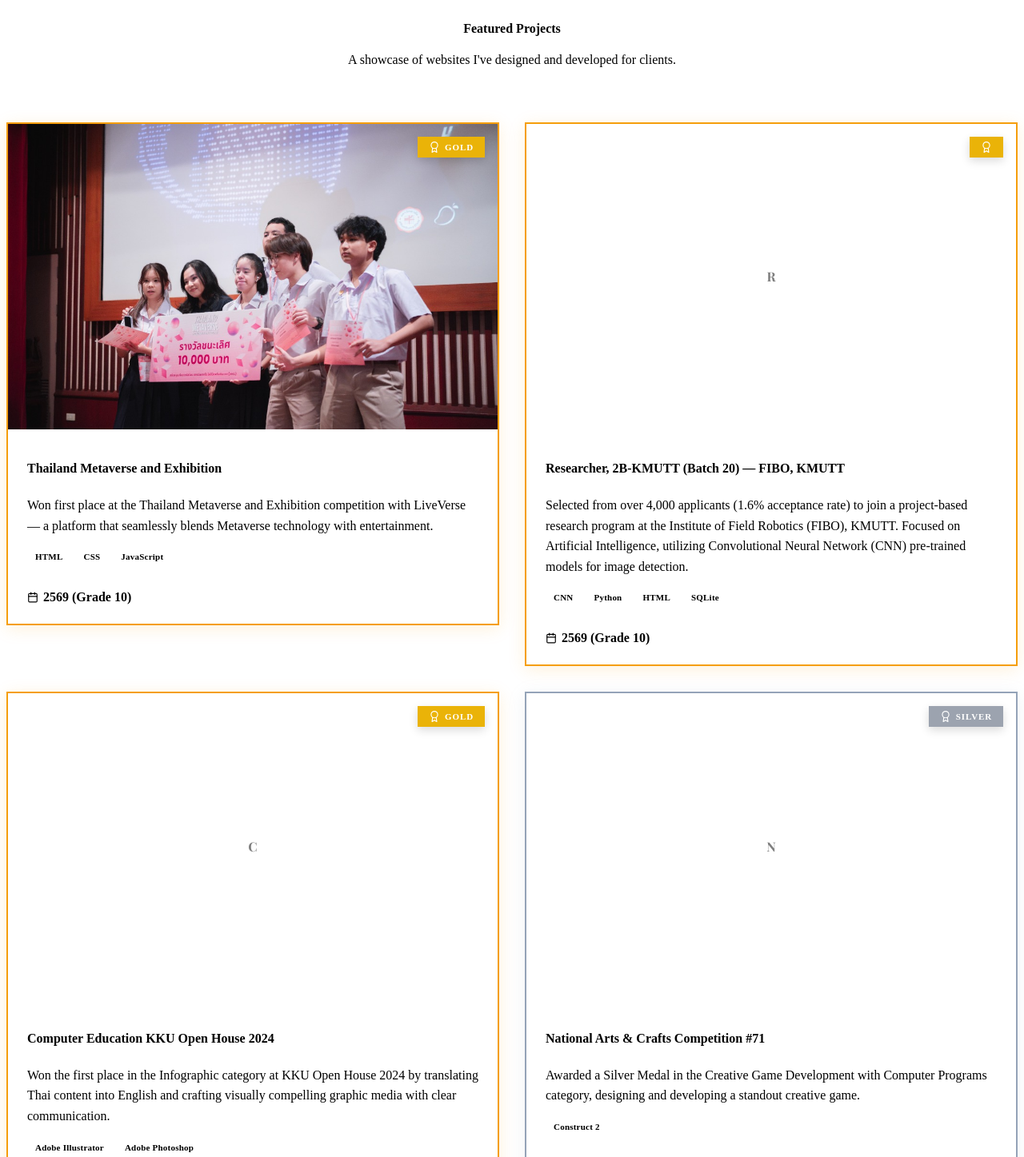
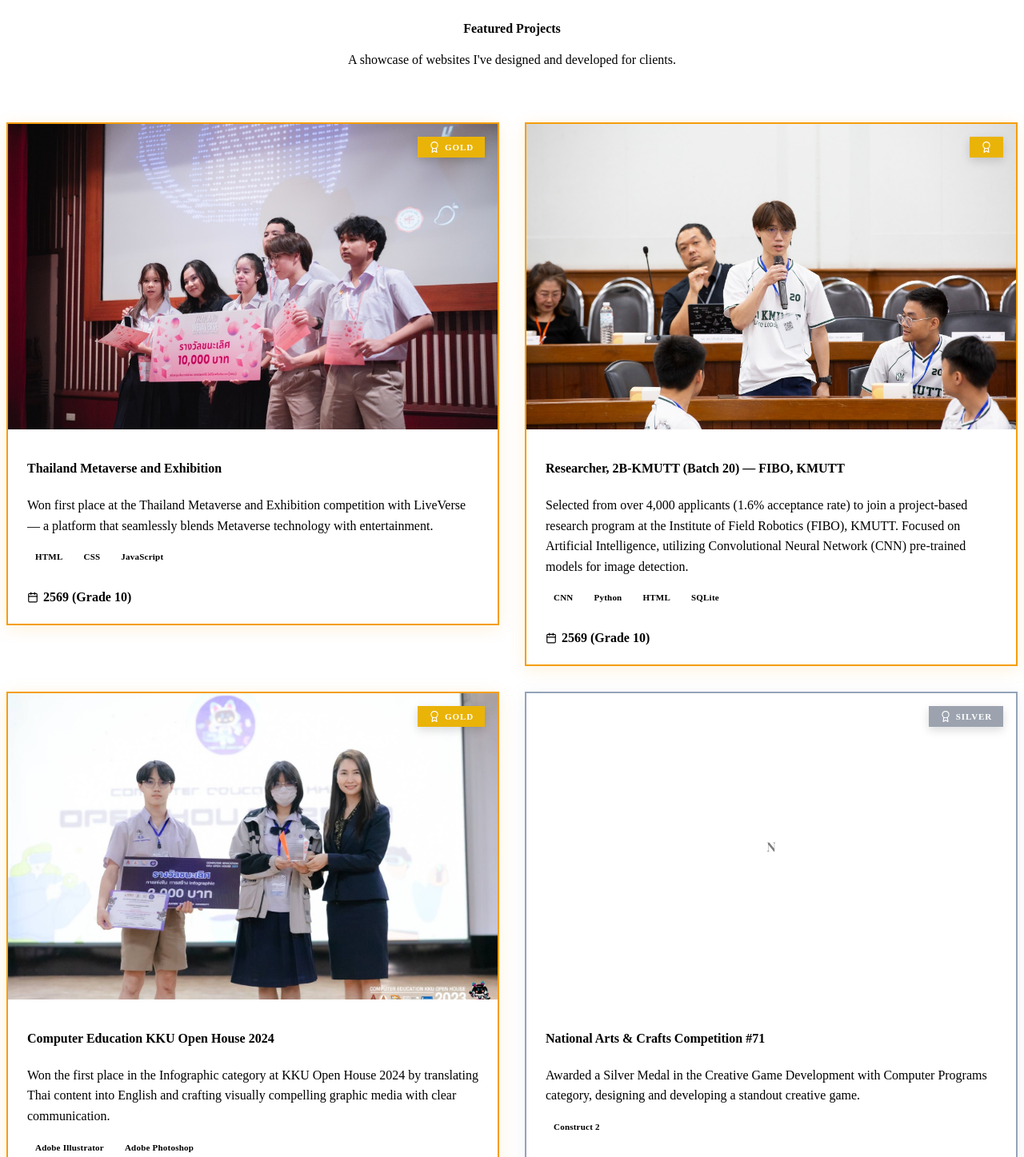
Before and after one commit to DARWINZY/bigbank-personal-web, a Next.js app: page /en in a window 1280 px wide. Shown: the part 1790-3237 px from the top of the page at 80% size. Built offline with nearby package versions, Linux system fonts and the light colour scheme; a web font is replaced by a local one.

Commit message:
Fix next dev crashing by conditionally applying output export only in production

```diff
--- a/next.config.ts
+++ b/next.config.ts
@@ -3,8 +3,10 @@
 
 const withNextIntl = createNextIntlPlugin('./src/i18n/request.ts');
 
+const isProd = process.env.NODE_ENV === 'production';
+
 const nextConfig: NextConfig = {
-  output: 'export',
+  output: isProd ? 'export' : undefined,
   // ไม่ต้องใช้ basePath แล้วเพราะเราใช้ Custom Domain (bigbank.nightbears.co)
   images: {
     unoptimized: true,
--- a/src/data/projects.ts
+++ b/src/data/projects.ts
@@ -65,7 +65,7 @@
       lo: 'ໄດ້ຮັບຄັດເລືອກຈາກຜູ້ສະໝັກກວ່າ 4,000 ຄົນ (ອັດຕາຮັບພຽງ 1.6%) ເຂົ້າຮ່ວມໂປຣແກຣມວິໄຈເຊີງໂຄງການທີ່ສະຖາບັນວິທະຍາການຫຸ່ນຍົນພາກສະໜາມ (FIBO) ມຈທ. ມຸ່ງເນັ້ນດ້ານ AI ໂດຍໃຊ້ໂມເດນ CNN Pre-trained ສຳລັບກວດຈັບພາບ',
       zh: '从4,000多名申请者中脱颖而出（录取率仅1.6%），参加KMUTT现场机器人研究所（FIBO）基于项目的研究计划。专注于人工智能领域，利用CNN预训练模型进行图像检测。',
     },
-    image: '',
+    image: '/images/projects/2b-kmutt.jpg',
     tags: ['CNN', 'Python', 'HTML', 'SQLite'],
     featured: true,
     award: 'gold',
@@ -87,7 +87,7 @@
       lo: 'ຄວ້າລາງວັນຊະນະເລີດສາຂາ Infographic ໃນງານ KKU Open House 2024 ໂດຍແປເນື້ອຫາພາສາໄທເປັນພາສາອັງກິດ ພ້ອມອອກແບບສື່ກຣາຟິກທີ່ສວຍງາມ ແລະສື່ສານໄດ້ຢ່າງຊັດເຈນ',
       zh: '在KKU Open House 2024的信息图表类别中荣获冠军，将泰语内容翻译成英语并制作了视觉精美且信息传达清晰的图形媒体。',
     },
-    image: '',
+    image: '/images/projects/kku-open-house.jpg',
     tags: ['Adobe Illustrator', 'Adobe Photoshop'],
     featured: true,
     award: 'gold',
```
Also changed, not shown: public/images/projects/2b-kmutt.jpg (added), public/images/projects/kku-open-house.jpg (added).
